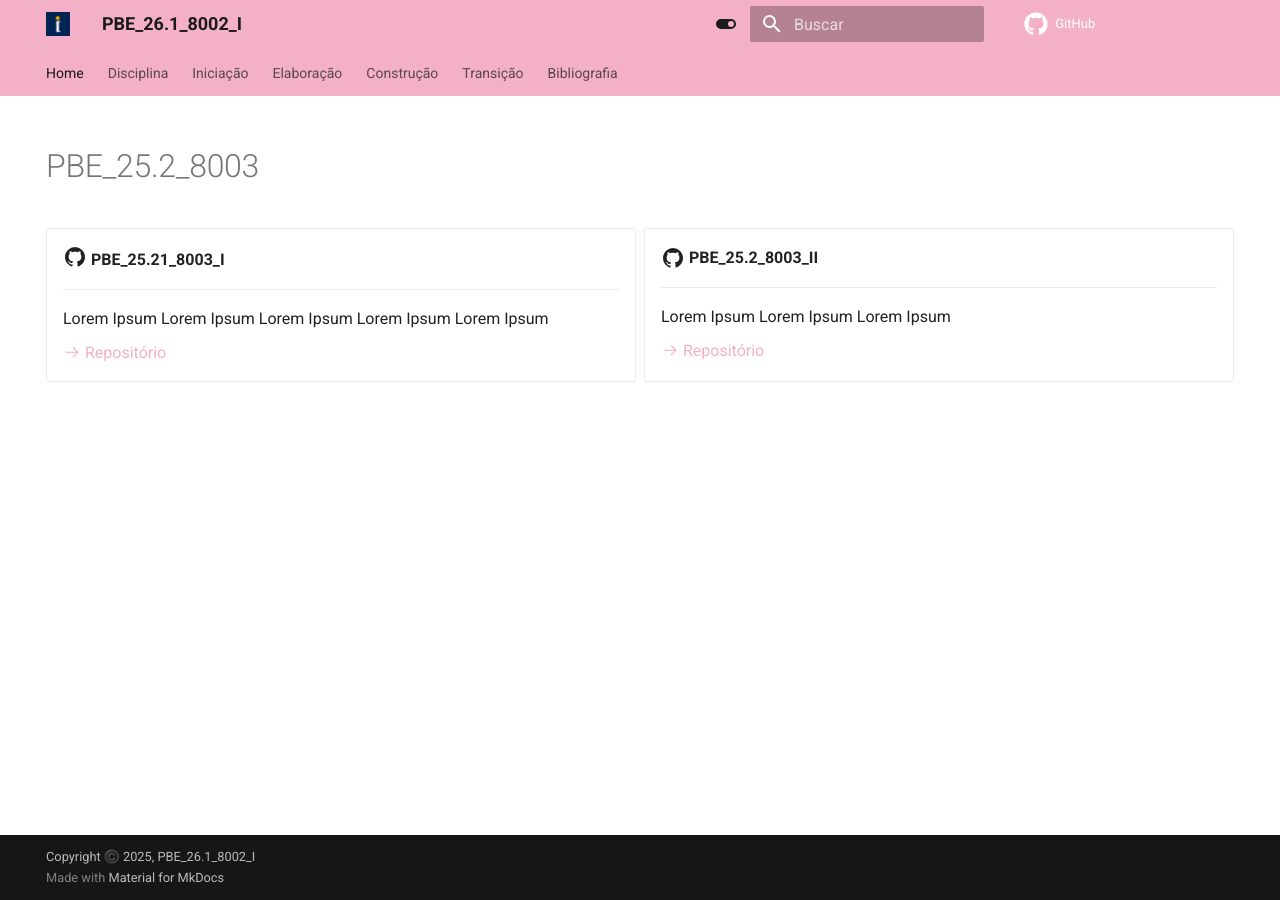
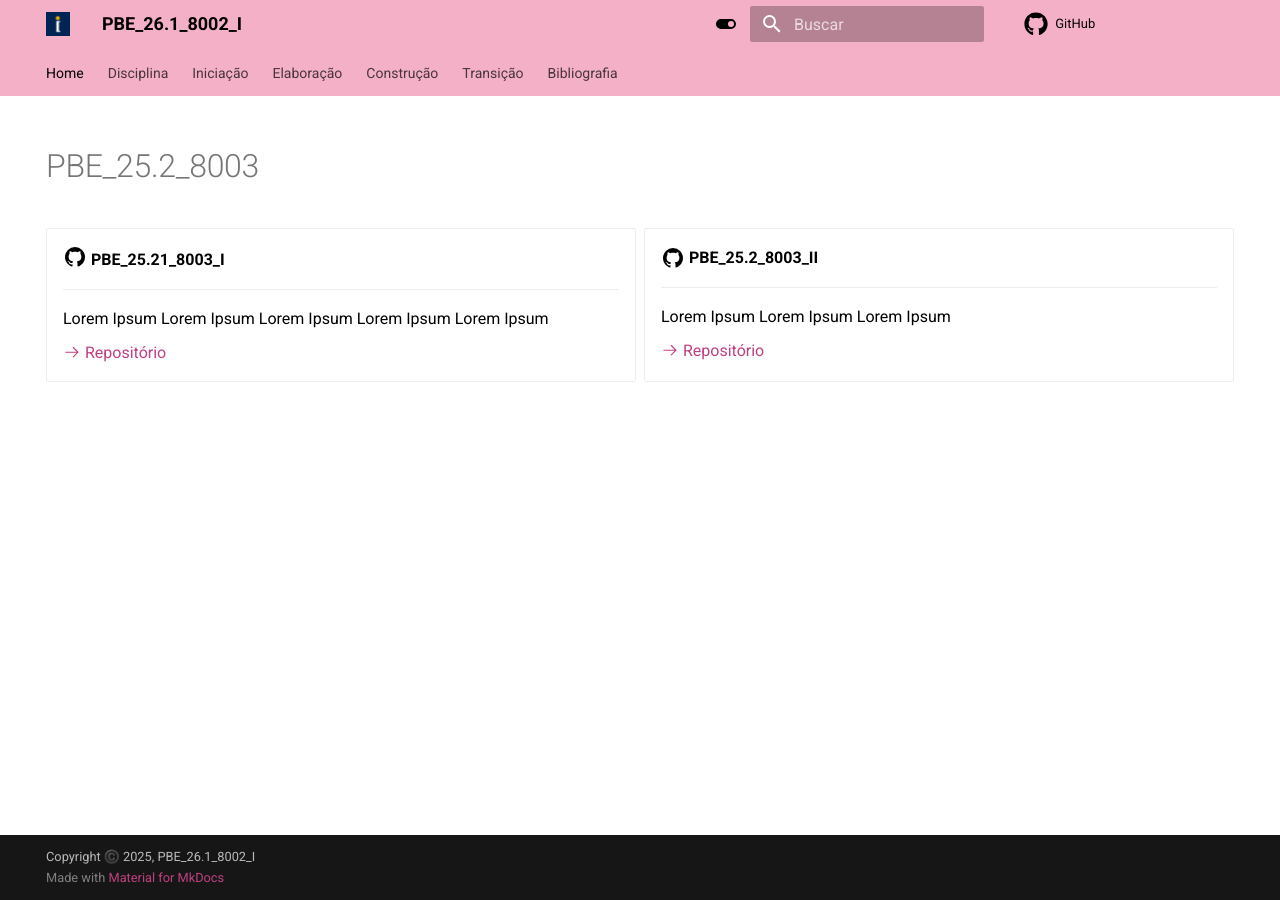
Before and after one commit to Projetos-de-Extensao/PBE_26.1_8002_I, an MkDocs documentation site: the page built from docs/index.md, in a window 1280 px wide. Built offline with MkDocs 1.6.1 and Material for MkDocs 9.7.7, drawn with Linux system fonts in a browser that asks for light colours; comment, search, counter and statistics services are not loaded.

Commit message:
Alteração para as cores corretas - Cores definitivas

```diff
--- a/docs/css/extra.css
+++ b/docs/css/extra.css
@@ -2,58 +2,65 @@
     color:red;
     font-weight:bold;
 }
-/* --- CORES BASE (Rosa Claro para o Topo) --- */
+/* --- DEFINIÇÃO DE CORES --- */
 :root {
-    /* Um rosa levemente mais saturado para o header no modo claro */
-    --rosa-header-claro: #f4b0c7;
-    --rosa-destaque: #e47fb5;
+    --rosa-pastel: #ffb6c1;       /* O rosa claro do header */
+    --rosa-leitura: #bf4080;      /* Rosa mais escuro para links e textos (mais legível) */
+    --rosa-escuro-header: #f4b0c7; /* Rosa um tiquinho mais fechado */
 }
 
 /* --- AJUSTES PARA O MODO CLARO (DEFAULT) --- */
 [data-md-color-scheme="default"] {
-    --md-primary-fg-color: var(--rosa-header-claro) !important;
-    --md-accent-fg-color: var(--rosa-destaque) !important;
+    --md-primary-fg-color: var(--rosa-escuro-header) !important;
+    --md-accent-fg-color: var(--rosa-leitura) !important;
 
-    /* Escurecendo o texto da lateral no modo claro */
-    --md-nav-link-color: #2c2c2c !important;
-    --md-nav-link-active-color: #d1619a !important;
+    /* Texto das laterais e corpo em preto absoluto */
+    --md-nav-link-color: #000000 !important;
+    --md-typeset-color: #000000 !important;
 }
 
 /* --- AJUSTES PARA O MODO ESCURO (SLATE) --- */
 [data-md-color-scheme="slate"] {
-    --md-primary-fg-color: #ffb6c1 !important; /* Mantém o rosa bebê no topo */
-    --md-accent-fg-color: #ffb6c1 !important;
-
-    /* No escuro, o texto lateral precisa ser clarinho */
-    --md-nav-link-color: #ffffff !important;
+    --md-primary-fg-color: var(--rosa-pastel) !important;
+    --md-accent-fg-color: var(--rosa-pastel) !important;
 }
 
-/* --- APLICAÇÃO NOS ELEMENTOS --- */
-
-/* Header e Tabs sempre com o rosa ajustado */
+/* --- APLICAÇÃO NO HEADER (PARA AMBOS OS MODOS) --- */
+/* Forçamos o texto do topo a ser SEMPRE PRETO, pois o fundo é sempre rosa claro */
 .md-header, .md-tabs {
     background-color: var(--md-primary-fg-color) !important;
 }
 
-/* Texto e ícones do topo sempre bem escuros para ler no rosa */
-.md-header__title, .md-header__button, .md-tabs__link {
-    color: #1a1a1a !important;
+.md-header__title,
+.md-header__button,
+.md-tabs__link,
+.md-header__button.md-icon svg,
+.md-header__source .md-source__icon svg,
+.md-source__repository {
+    color: #000000 !important;
+    fill: #000000 !important;
 }
 
-/* Menus Laterais (Navegação) */
-.md-nav__link {
-    color: var(--md-nav-link-color) !important;
+/* --- TEXTO ROSA NO CORPO (LINKS E ÍNDICES) --- */
+
+/* Links no meio do texto */
+.md-typeset a {
+    color: var(--rosa-leitura) !important;
 }
 
-/* Item ativo (onde você está no momento) */
+/* Item ativo nos menus e no índice da direita */
 .md-nav__link--active,
 .md-nav__item--active > .md-nav__link {
-    color: var(--rosa-destaque) !important;
-    font-weight: 700 !important;
+    color: var(--rosa-leitura) !important;
+    font-weight: 800 !important;
 }
 
-/* Índice da Direita (TOC) - Escurecendo a linha e o texto ativo */
+/* Linha lateral do índice da direita */
 .md-sidebar--secondary .md-nav__link--active {
-    border-left: 2.5px solid var(--rosa-destaque) !important;
-    color: var(--rosa-destaque) !important;
+    border-left: 2.5px solid var(--rosa-leitura) !important;
 }
+
+/* No modo escuro, mantemos o menu lateral (esquerda) branco, exceto quando ativo */
+[data-md-color-scheme="slate"] .md-nav__link:not(.md-nav__link--active) {
+    color: #ffffff !important;
+}
```
